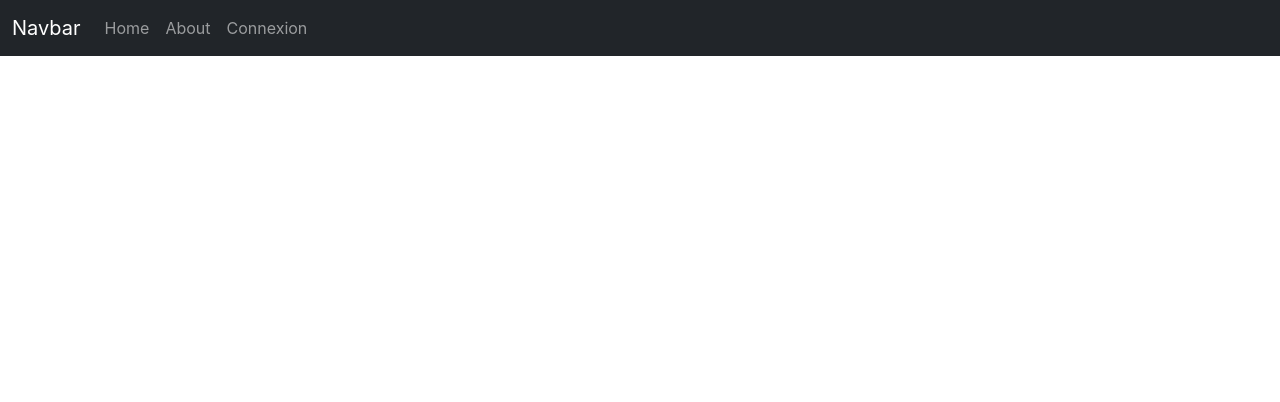
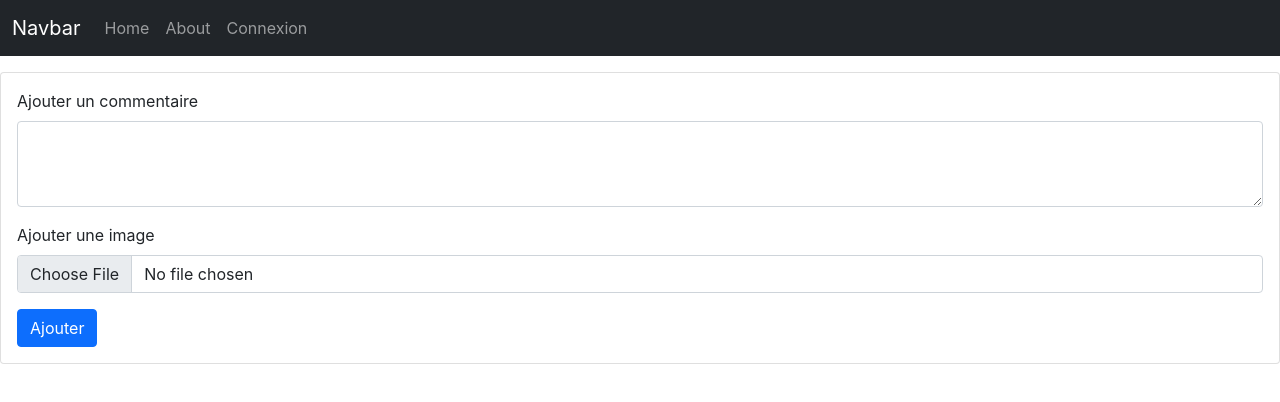
Before and after one commit to Youssefkadri05/gestion-tourisme, a React (Create React App) app in the folder front-end-reactJS/: page /ajouter-commentaire/1/1 in a window 1280 px wide. Shown: the top 402 px of the page. Built offline with nearby package versions, Linux system fonts and the light colour scheme.

Commit message:
Confirmation de depot

```diff
--- a/front-end-reactJS/src/App.css
+++ b/front-end-reactJS/src/App.css
@@ -1,3 +1,4 @@
+@import url('https://fonts.googleapis.com/css2?family=Montserrat:wght@400;700&display=swap');
 .App {
   text-align: center;
 }
--- a/front-end-reactJS/src/App.js
+++ b/front-end-reactJS/src/App.js
@@ -15,6 +15,9 @@ import AjouterSortie from './sortie/AjouterSortie';
 
 import ReservationList from './reservation/ReservationList';
 import UsrSortieDetails from './reservation/UsrSortieDetails';
+
+import AjoutCommentaire from './commentaire/AjoutCommentaire';
+
 
 
 import jwt_decode from 'jwt-decode';
@@ -103,6 +106,10 @@ function App() {
 
         {/* Définition des routes pour la gestion des reservations */}
         <Route path="/mes-reservations" element={<ReservationList  />} />
+
+        {/* Définition des routes pour la gestion des commentaires */}
+        <Route path="/ajouter-commentaire/:idUser/:idSortie" element={<AjoutCommentaire />} />
+
       </Routes>
 
     </Router>
--- /dev/null
+++ b/front-end-reactJS/src/commentaire/AjoutCommentaire.js
@@ -0,0 +1,45 @@
+import React, { useState } from 'react';
+
+const AjoutCommentaire = ({ onAjouterCommentaire }) => {
+  const [commentaire, setCommentaire] = useState('');
+  const [image, setImage] = useState(null);
+
+  const handleSubmit = (event) => {
+    event.preventDefault();
+    onAjouterCommentaire(commentaire, image);
+    setCommentaire('');
+    setImage(null);
+  };
+
+  return (
+    <div className="card my-3">
+      <div className="card-body">
+        <form onSubmit={handleSubmit}>
+          <div className="form-group mb-3">
+            <label htmlFor="commentaire" className="form-label">Ajouter un commentaire</label>
+            <textarea
+              className="form-control"
+              id="commentaire"
+              rows="3"
+              value={commentaire}
+              onChange={(event) => setCommentaire(event.target.value)}
+            />
+          </div>
+          <div className="form-group mb-3">
+            <label htmlFor="image" className="form-label">Ajouter une image</label>
+            <input
+              className="form-control"
+              id="image"
+              type="file"
+              accept="image/*"
+              onChange={(event) => setImage(event.target.files[0])}
+            />
+          </div>
+          <button type="submit" className="btn btn-primary">Ajouter</button>
+        </form>
+      </div>
+    </div>
+  );
+};
+
+export default AjoutCommentaire;
--- a/front-end-reactJS/src/reservation/UsrSortieDetails.js
+++ b/front-end-reactJS/src/reservation/UsrSortieDetails.js
@@ -35,28 +35,23 @@ const SortieDetails = () => {
       setSelectedOptions(newOptions);
     }
   };
+  // Récupérer le statut admin à partir du token stocké localement
+  const token = localStorage.getItem('token');
+  const decodedToken = jwt_decode(token);
+  const userId = decodedToken.id;
+
+  const handleAjouterCommentairelick = (userId,idSortie) => {
+    navigate(`/ajouter-commentaire/${userId}/${idSortie}`);
+  };
 
   const handleSubmit = async (event) => {
     event.preventDefault();
     if (selectedOptions.length > 0) {
       try {
 
-
-
-         // Récupérer le statut admin à partir du token stocké localement
-  const token = localStorage.getItem('token');
-  const decodedToken = jwt_decode(token);
-
-        const userId = decodedToken.id;
-
-
-
-
-
-
         await axios.post(
           `http://localhost:8000/api/paniers`,
-          { selectedOptions, userId , sortie},
+          { selectedOptions, userId, sortie },
           {
             headers: { Authorization: `Bearer ${token}` },
           }
@@ -67,6 +62,26 @@ const SortieDetails = () => {
       }
     }
   };
+  const [comments] = useState([
+    {
+      id: 1,
+      user: 'John',
+      image: 'https://via.placeholder.com/150',
+      text: 'Lorem ipsum dolor sit amet, consectetur adipiscing elit.',
+    },
+    {
+      id: 2,
+      user: 'Jane',
+      image: 'https://via.placeholder.com/150',
+      text: 'Praesent ut massa quis augue luctus elementum.',
+    },
+    {
+      id: 3,
+      user: 'Bob',
+      image: 'https://via.placeholder.com/150',
+      text: 'Vestibulum eu justo lectus. Mauris euismod nulla eget elit consequat auctor.',
+    },
+  ]);
 
   if (!sortie) {
     return <div className="container mt-5">Loading...</div>;
@@ -109,6 +124,25 @@ const SortieDetails = () => {
           Ajouter au panier
         </button>
       </form>
+
+      <h2 className="mt-5">Commentaires</h2>
+      <div className="card my-3">
+        <div className="card-body">
+          {comments.map(comment => (
+            <div className="d-flex align-items-center mb-3" key={comment.id}>
+              <img src={comment.image} alt={comment.user} className="mr-3" />
+              <div>
+                <h5>{comment.user}</h5>
+                <p>{comment.text}</p>
+              </div>
+            </div>
+          ))}
+        </div>
+      </div>
+      <button className="btn btn-success mt-5" onClick={() => handleAjouterCommentairelick(userId,sortie.sortie.id)}>
+        Ajouter un commentaire
+      </button>
+
     </div>
   );
 };
```
Also changed, not shown: 1 other file (tests, documents, lock files or other folders).
